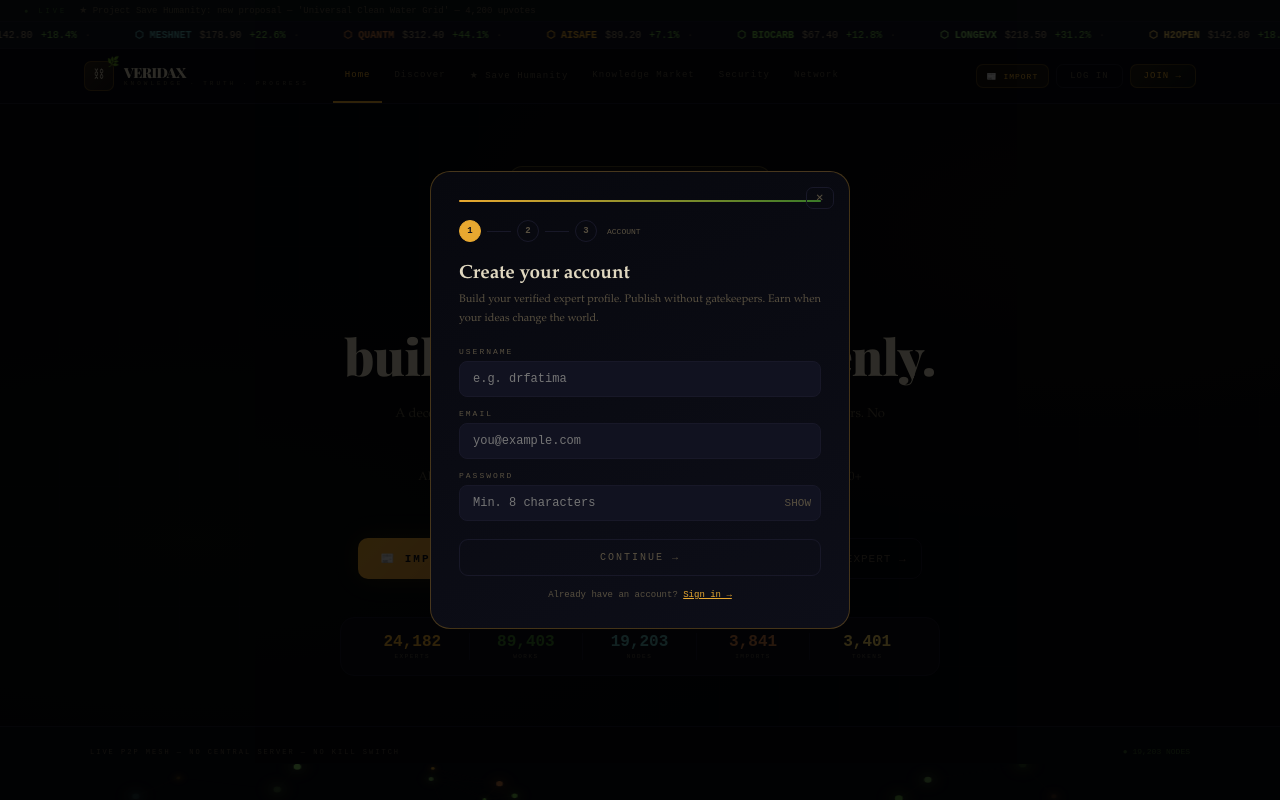
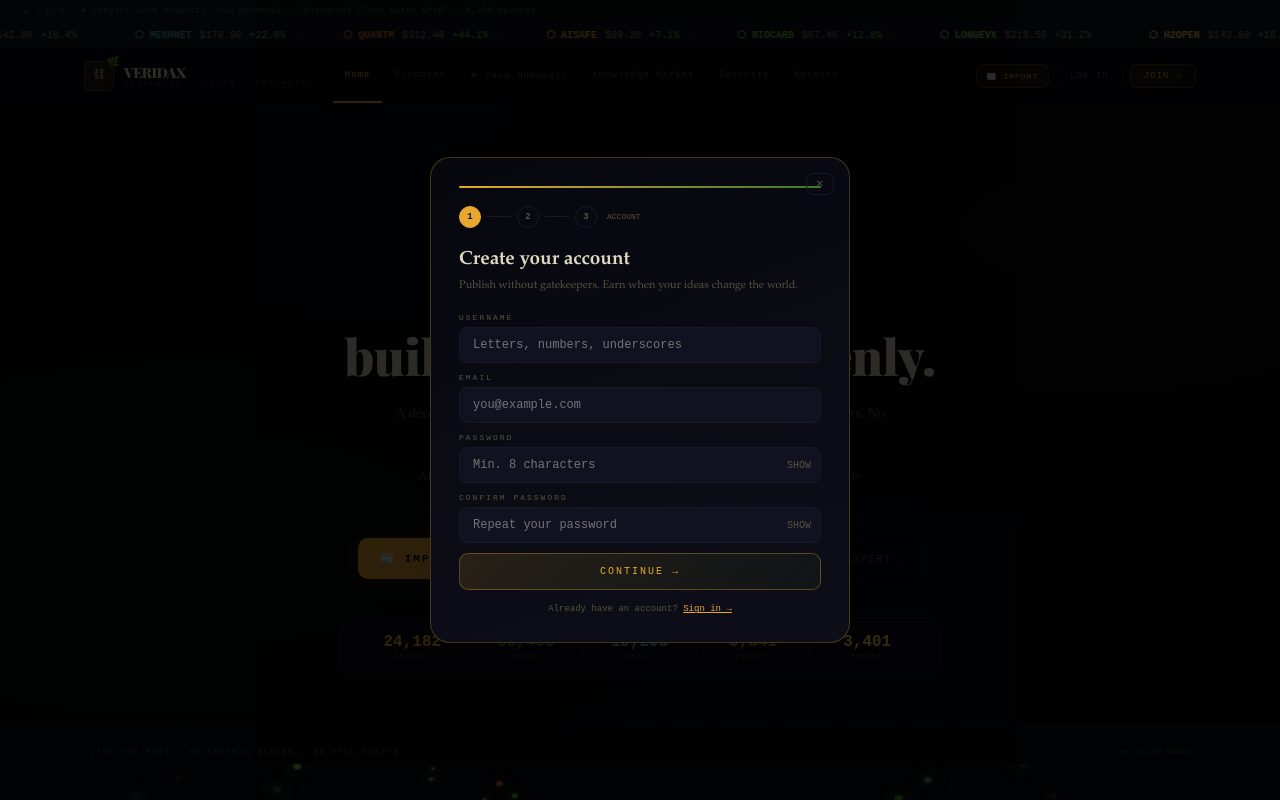
Before and after one commit to JwettWuKong/veridax, a React (Vite) app: page / in a window 1280 px wide. Both pictures are taken after a click on the button "JOIN AS EXPERT →". Shown: the top 800 px of the page. Built offline with nearby package versions, Linux system fonts and the light colour scheme; a web font is replaced by a local one.

Commit message:
Full auth UX overhaul: confirm password, inline validation, password strength, Enter to submit, Escape/click-outside to close, duplicate email check

```diff
--- a/src/App.jsx
+++ b/src/App.jsx
@@ -292,22 +292,65 @@ function DonateSection() {
   );
 }
 
-function JoinModal({ onClose, onJoin, onSwitchToLogin }) {
+function JoinModal({ onClose, onJoin, onSwitchToLogin, accounts }) {
   const [step, setStep] = useState(1);
   const [username, setUsername] = useState("");
   const [email, setEmail] = useState("");
   const [password, setPassword] = useState("");
+  const [confirmPw, setConfirmPw] = useState("");
   const [showPw, setShowPw] = useState(false);
+  const [showConfirm, setShowConfirm] = useState(false);
   const [field, setField] = useState("");
+  const [errors, setErrors] = useState({});
 
-  const step1Ready = username.trim() && email.includes("@") && password.length >= 8;
-  const step2Ready = field.trim().length > 0;
+  useEffect(() => {
+    const onKey = e => { if (e.key === "Escape") onClose(); };
+    window.addEventListener("keydown", onKey);
+    return () => window.removeEventListener("keydown", onKey);
+  }, []);
 
-  const inputStyle = (val) => ({
-    width:"100%", background:C.wood, border:`1px solid ${val ? C.amber+"33" : C.shadow}`,
+  const inputStyle = (valid, hasError) => ({
+    width:"100%", background:C.wood,
+    border:`1px solid ${hasError ? C.bloom+"88" : valid ? C.sprout+"44" : C.shadow}`,
     borderRadius:8, padding:"10px 13px", color:C.parch, fontSize:12, fontFamily:"monospace",
     outline:"none", boxSizing:"border-box", transition:"border-color .2s",
   });
+
+  const FieldError = ({ msg }) => msg ? (
+    <div style={{fontSize:9,fontFamily:"monospace",color:C.bloom,marginTop:4,marginBottom:8}}>✕ {msg}</div>
+  ) : <div style={{marginBottom:10}}/>;
+
+  const pwStrength = password.length === 0 ? 0 : password.length < 8 ? 1 : password.length < 12 ? 2 : 3;
+  const pwColors = ["transparent", C.bloom, C.amber, C.sprout];
+  const pwLabels = ["", "Weak", "Good", "Strong"];
+
+  const validateStep1 = () => {
+    const e = {};
+    if (!username.trim()) e.username = "Username is required.";
+    else if (!/^[a-zA-Z0-9_]+$/.test(username.trim())) e.username = "Letters, numbers, and underscores only.";
+    if (!email.trim()) e.email = "Email is required.";
+    else if (!/^[^\s@]+@[^\s@]+\.[^\s@]+$/.test(email)) e.email = "Enter a valid email address.";
+    else if (accounts.some(a => a.email === email.trim())) e.email = "An account with this email already exists.";
+    if (password.length < 8) e.password = "Password must be at least 8 characters.";
+    if (!confirmPw) e.confirmPw = "Please confirm your password.";
+    else if (password !== confirmPw) e.confirmPw = "Passwords do not match.";
+    return e;
+  };
+
+  const handleStep1 = () => {
+    const e = validateStep1();
+    if (Object.keys(e).length) { setErrors(e); return; }
+    setErrors({});
+    setStep(2);
+  };
+
+  const handleStep2 = () => {
+    if (!field.trim()) { setErrors({ field: "Please select or enter your field." }); return; }
+    setErrors({});
+    const profile = { username: username.trim(), email: email.trim(), password, field: field.trim(), joined: new Date().toLocaleDateString("en-US",{month:"short",year:"numeric"}) };
+    onJoin(profile);
+    setStep(3);
+  };
 
   const Steps = () => (
     <div style={{display:"flex",alignItems:"center",gap:6,marginBottom:20}}>
@@ -315,7 +358,7 @@ function JoinModal({ onClose, onJoin, onSwitchToLogin }) {
         <div key={n} style={{display:"flex",alignItems:"center",gap:6}}>
           <div style={{width:22,height:22,borderRadius:"50%",display:"flex",alignItems:"center",justifyContent:"center",fontSize:9,fontFamily:"monospace",fontWeight:700,
             background: step>n ? C.sprout : step===n ? C.amber : "transparent",
-            border: `1px solid ${step>n ? C.sprout : step===n ? C.amber : C.shadow}`,
+            border:`1px solid ${step>n ? C.sprout : step===n ? C.amber : C.shadow}`,
             color: step>=n ? C.bark : C.dust,
           }}>{step>n?"✓":n}</div>
           {n<3 && <div style={{width:24,height:1,background:step>n?C.sprout:C.shadow}}/>}
@@ -328,8 +371,8 @@ function JoinModal({ onClose, onJoin, onSwitchToLogin }) {
   );
 
   return (
-    <div style={{position:"fixed",inset:0,background:"#000000cc",zIndex:400,display:"flex",alignItems:"center",justifyContent:"center",padding:20}}>
-      <div style={{background:`linear-gradient(160deg,${C.earth},${C.bark})`,border:`1px solid ${C.amber}44`,borderRadius:20,padding:28,maxWidth:420,width:"100%",position:"relative",maxHeight:"90vh",overflowY:"auto"}}>
+    <div onClick={onClose} style={{position:"fixed",inset:0,background:"#000000cc",zIndex:400,display:"flex",alignItems:"center",justifyContent:"center",padding:20}}>
+      <div onClick={e => e.stopPropagation()} style={{background:`linear-gradient(160deg,${C.earth},${C.bark})`,border:`1px solid ${C.amber}44`,borderRadius:20,padding:28,maxWidth:420,width:"100%",position:"relative",maxHeight:"90vh",overflowY:"auto"}}>
         <div style={{height:2,background:`linear-gradient(90deg,${C.amber},${C.vine})`,borderRadius:2,marginBottom:18}}/>
         <button onClick={onClose} style={{position:"absolute",top:15,right:15,background:"transparent",border:`1px solid ${C.shadow}`,color:C.dust,borderRadius:7,padding:"4px 9px",cursor:"pointer",fontFamily:"monospace",fontSize:10,zIndex:1}}>✕</button>
 
@@ -338,28 +381,53 @@ function JoinModal({ onClose, onJoin, onSwitchToLogin }) {
         {step === 1 && (
           <>
             <h2 style={{fontFamily:"'Palatino Linotype',serif",fontSize:19,color:C.parch,marginBottom:6}}>Create your account</h2>
-            <p style={{color:C.dust,fontSize:11,lineHeight:1.7,marginBottom:18}}>Build your verified expert profile. Publish without gatekeepers. Earn when your ideas change the world.</p>
+            <p style={{color:C.dust,fontSize:11,lineHeight:1.7,marginBottom:18}}>Publish without gatekeepers. Earn when your ideas change the world.</p>
 
             <label style={{display:"block",fontSize:8,fontFamily:"monospace",color:C.dust,letterSpacing:2,marginBottom:5}}>USERNAME</label>
-            <input value={username} onChange={e => setUsername(e.target.value)} placeholder="e.g. drfatima"
-              style={{...inputStyle(username), marginBottom:12}}/>
+            <input value={username} onChange={e => { setUsername(e.target.value); setErrors(v=>({...v,username:""})); }}
+              placeholder="Letters, numbers, underscores"
+              style={{...inputStyle(username.trim(), errors.username)}}/>
+            <FieldError msg={errors.username}/>
 
             <label style={{display:"block",fontSize:8,fontFamily:"monospace",color:C.dust,letterSpacing:2,marginBottom:5}}>EMAIL</label>
-            <input type="email" value={email} onChange={e => setEmail(e.target.value)} placeholder="you@example.com"
-              style={{...inputStyle(email.includes("@")), marginBottom:12}}/>
+            <input type="email" value={email} onChange={e => { setEmail(e.target.value); setErrors(v=>({...v,email:""})); }}
+              placeholder="you@example.com"
+              style={{...inputStyle(email.includes("@") && email.includes("."), errors.email)}}/>
+            <FieldError msg={errors.email}/>
 
             <label style={{display:"block",fontSize:8,fontFamily:"monospace",color:C.dust,letterSpacing:2,marginBottom:5}}>PASSWORD</label>
-            <div style={{position:"relative",marginBottom:18}}>
-              <input type={showPw?"text":"password"} value={password} onChange={e => setPassword(e.target.value)} placeholder="Min. 8 characters"
-                style={{...inputStyle(password.length>=8), paddingRight:44}}/>
-              <button onClick={() => setShowPw(s=>!s)}
-                style={{position:"absolute",right:10,top:"50%",transform:"translateY(-50%)",background:"transparent",border:"none",color:C.dust,cursor:"pointer",fontSize:11,fontFamily:"monospace"}}>
+            <div style={{position:"relative"}}>
+              <input type={showPw?"text":"password"} value={password}
+                onChange={e => { setPassword(e.target.value); setErrors(v=>({...v,password:""})); }}
+                placeholder="Min. 8 characters"
+                style={{...inputStyle(password.length>=8, errors.password), paddingRight:50}}/>
+              <button onClick={() => setShowPw(s=>!s)} style={{position:"absolute",right:10,top:"50%",transform:"translateY(-50%)",background:"transparent",border:"none",color:C.dust,cursor:"pointer",fontSize:10,fontFamily:"monospace"}}>
                 {showPw?"HIDE":"SHOW"}
               </button>
             </div>
+            {password.length > 0 && (
+              <div style={{display:"flex",gap:3,marginTop:6,marginBottom:4}}>
+                {[1,2,3].map(i => <div key={i} style={{flex:1,height:3,borderRadius:2,background:i<=pwStrength?pwColors[pwStrength]:`${C.shadow}`}}/>)}
+                <span style={{fontSize:8,fontFamily:"monospace",color:pwColors[pwStrength],marginLeft:6,minWidth:40}}>{pwLabels[pwStrength]}</span>
+              </div>
+            )}
+            <FieldError msg={errors.password}/>
 
-            <button onClick={() => step1Ready && setStep(2)} disabled={!step1Ready}
-              style={{width:"100%",background:step1Ready?`linear-gradient(135deg,${C.amber}22,${C.vine}12)`:"transparent",border:`1px solid ${step1Ready?C.amber+"55":C.shadow}`,color:step1Ready?C.amber:C.dust,borderRadius:9,padding:"12px",fontFamily:"monospace",fontSize:10,cursor:step1Ready?"pointer":"not-allowed",letterSpacing:2,transition:"all .2s",marginBottom:14}}>
+            <label style={{display:"block",fontSize:8,fontFamily:"monospace",color:C.dust,letterSpacing:2,marginBottom:5}}>CONFIRM PASSWORD</label>
+            <div style={{position:"relative"}}>
+              <input type={showConfirm?"text":"password"} value={confirmPw}
+                onChange={e => { setConfirmPw(e.target.value); setErrors(v=>({...v,confirmPw:""})); }}
+                onKeyDown={e => { if(e.key==="Enter") handleStep1(); }}
+                placeholder="Repeat your password"
+                style={{...inputStyle(confirmPw && confirmPw===password, errors.confirmPw), paddingRight:50}}/>
+              <button onClick={() => setShowConfirm(s=>!s)} style={{position:"absolute",right:10,top:"50%",transform:"translateY(-50%)",background:"transparent",border:"none",color:C.dust,cursor:"pointer",fontSize:10,fontFamily:"monospace"}}>
+                {showConfirm?"HIDE":"SHOW"}
+              </button>
+            </div>
+            <FieldError msg={errors.confirmPw}/>
+
+            <button onClick={handleStep1}
+              style={{width:"100%",background:`linear-gradient(135deg,${C.amber}22,${C.vine}12)`,border:`1px solid ${C.amber}55`,color:C.amber,borderRadius:9,padding:"12px",fontFamily:"monospace",fontSize:10,cursor:"pointer",letterSpacing:2,transition:"all .2s",marginBottom:14}}>
               CONTINUE →
             </button>
             <div style={{textAlign:"center",fontSize:9,fontFamily:"monospace",color:C.dust}}>
@@ -375,31 +443,26 @@ function JoinModal({ onClose, onJoin, onSwitchToLogin }) {
             <p style={{color:C.dust,fontSize:11,lineHeight:1.7,marginBottom:18}}>This shapes how your profile is shown and which discoveries you're invited to validate.</p>
 
             <label style={{display:"block",fontSize:8,fontFamily:"monospace",color:C.dust,letterSpacing:2,marginBottom:5}}>YOUR FIELD</label>
-            <input value={field} onChange={e => setField(e.target.value)} placeholder="e.g. Climate Engineering, Molecular Biology…"
-              style={{...inputStyle(field.trim()), marginBottom:10}}/>
+            <input value={field} onChange={e => { setField(e.target.value); setErrors({}); }}
+              placeholder="e.g. Climate Engineering, Molecular Biology…"
+              style={{...inputStyle(field.trim(), errors.field), marginBottom:8}}/>
+            <FieldError msg={errors.field}/>
 
-            <div style={{display:"flex",gap:5,flexWrap:"wrap",marginBottom:16}}>
-              {["Medicine","Climate Science","AI & Ethics","Physics","Biology","Economics"].map(f => (
-                <button key={f} onClick={() => setField(f)}
+            <div style={{display:"flex",gap:5,flexWrap:"wrap",marginBottom:18}}>
+              {["Medicine","Climate Science","AI & Ethics","Physics","Biology","Economics","Engineering","Law"].map(f => (
+                <button key={f} onClick={() => { setField(f); setErrors({}); }}
                   style={{background:field===f?`${C.amber}18`:C.wood,border:`1px solid ${field===f?C.amber+"55":C.shadow}`,color:field===f?C.amber:C.dust,borderRadius:20,padding:"4px 10px",fontSize:8,fontFamily:"monospace",cursor:"pointer",transition:"all .2s"}}>
                   {f}
                 </button>
               ))}
             </div>
 
-            <div style={{padding:"10px 12px",background:C.vineD,border:`1px solid ${C.vine}20`,borderRadius:8,marginBottom:16,fontSize:9,fontFamily:"monospace",color:C.dust,lineHeight:1.9}}>
-              ✦ Credentials verified via ZK attestation — your identity stays private<br/>
-              ✦ Earn tokens when your discoveries are validated
-            </div>
-
             <div style={{display:"flex",gap:8}}>
-              <button onClick={() => setStep(1)}
-                style={{flex:1,background:"transparent",border:`1px solid ${C.shadow}`,color:C.dust,borderRadius:9,padding:"11px",fontFamily:"monospace",fontSize:10,cursor:"pointer",letterSpacing:1}}>
+              <button onClick={() => setStep(1)} style={{flex:1,background:"transparent",border:`1px solid ${C.shadow}`,color:C.dust,borderRadius:9,padding:"11px",fontFamily:"monospace",fontSize:10,cursor:"pointer",letterSpacing:1}}>
                 ← BACK
               </button>
-              <button onClick={() => { if(step2Ready){ setStep(3); onJoin({ username, email, password, field, joined: new Date().toLocaleDateString("en-US",{month:"short",year:"numeric"}) }); }}} disabled={!step2Ready}
-                style={{flex:2,background:step2Ready?`linear-gradient(135deg,${C.amber}22,${C.vine}12)`:"transparent",border:`1px solid ${step2Ready?C.amber+"55":C.shadow}`,color:step2Ready?C.amber:C.dust,borderRadius:9,padding:"11px",fontFamily:"monospace",fontSize:10,cursor:step2Ready?"pointer":"not-allowed",letterSpacing:2,transition:"all .2s"}}>
-                CREATE PROFILE →
+              <button onClick={handleStep2} style={{flex:2,background:`linear-gradient(135deg,${C.amber}22,${C.vine}12)`,border:`1px solid ${C.amber}55`,color:C.amber,borderRadius:9,padding:"11px",fontFamily:"monospace",fontSize:10,cursor:"pointer",letterSpacing:2,transition:"all .2s"}}>
+                CREATE ACCOUNT →
               </button>
             </div>
           </>
@@ -409,15 +472,14 @@ function JoinModal({ onClose, onJoin, onSwitchToLogin }) {
           <div style={{textAlign:"center",padding:"10px 0 6px"}}>
             <div style={{fontSize:44,marginBottom:14}}>🌱</div>
             <h2 style={{fontFamily:"'Palatino Linotype',serif",fontSize:21,color:C.parch,marginBottom:8}}>Welcome, {username}.</h2>
-            <p style={{color:C.dust,fontSize:12,lineHeight:1.8,marginBottom:6}}>Your expert profile has been created.</p>
+            <p style={{color:C.dust,fontSize:12,lineHeight:1.8,marginBottom:16}}>Your account has been created. You're now part of the network.</p>
             <div style={{background:C.vineD,border:`1px solid ${C.vine}20`,borderRadius:10,padding:"12px 16px",marginBottom:20,fontSize:9,fontFamily:"monospace",color:C.dust,lineHeight:2,textAlign:"left"}}>
-              <div style={{color:C.sprout,marginBottom:4,letterSpacing:1}}>YOUR ACCOUNT</div>
-              <div>⬡ <span style={{color:C.tan}}>Username:</span> {username}</div>
+              <div style={{color:C.tan,marginBottom:4,letterSpacing:1}}>ACCOUNT SUMMARY</div>
+              <div>⬡ <span style={{color:C.tan}}>Username:</span> @{username}</div>
+              <div>⬡ <span style={{color:C.tan}}>Email:</span> {email}</div>
               <div>⬡ <span style={{color:C.tan}}>Field:</span> {field}</div>
-              <div>⬡ <span style={{color:C.tan}}>Status:</span> <span style={{color:C.dust}}>Member</span></div>
             </div>
-            <button onClick={onClose}
-              style={{width:"100%",background:`linear-gradient(135deg,${C.amber}22,${C.vine}12)`,border:`1px solid ${C.amber}55`,color:C.amber,borderRadius:9,padding:"12px",fontFamily:"monospace",fontSize:10,cursor:"pointer",letterSpacing:2}}>
+            <button onClick={onClose} style={{width:"100%",background:`linear-gradient(135deg,${C.amber}22,${C.vine}12)`,border:`1px solid ${C.amber}55`,color:C.amber,borderRadius:9,padding:"12px",fontFamily:"monospace",fontSize:10,cursor:"pointer",letterSpacing:2}}>
               ENTER VERIDAX →
             </button>
           </div>
@@ -503,58 +565,70 @@ function LoginModal({ onClose, onLogin, onSwitchToJoin, accounts }) {
   const [showPw, setShowPw] = useState(false);
   const [loading, setLoading] = useState(false);
   const [error, setError] = useState("");
-  const ready = email.includes("@") && password.length > 0;
 
-  const inputStyle = (val) => ({
-    width:"100%", background:C.wood, border:`1px solid ${val ? C.amber+"33" : C.shadow}`,
+  useEffect(() => {
+    const onKey = e => { if (e.key === "Escape") onClose(); };
+    window.addEventListener("keydown", onKey);
+    return () => window.removeEventListener("keydown", onKey);
+  }, []);
+
+  const inputStyle = (valid) => ({
+    width:"100%", background:C.wood,
+    border:`1px solid ${error ? C.bloom+"55" : valid ? C.sprout+"44" : C.shadow}`,
     borderRadius:8, padding:"10px 13px", color:C.parch, fontSize:12, fontFamily:"monospace",
     outline:"none", boxSizing:"border-box", transition:"border-color .2s",
   });
 
   const handleLogin = async () => {
-    if (!ready) return;
+    if (!email.trim() || !password) { setError("Please enter your email and password."); return; }
     setError("");
     setLoading(true);
     await new Promise(r => setTimeout(r, 700));
     setLoading(false);
-    const match = accounts.find(a => a.email === email && a.password === password);
+    const match = accounts.find(a => a.email === email.trim() && a.password === password);
     if (!match) {
-      setError(accounts.some(a => a.email === email) ? "Incorrect password." : "No account found with that email.");
+      setError(accounts.some(a => a.email === email.trim()) ? "Incorrect password." : "No account found with that email.");
       return;
     }
     onLogin(match);
   };
 
   return (
-    <div style={{position:"fixed",inset:0,background:"#000000cc",zIndex:400,display:"flex",alignItems:"center",justifyContent:"center",padding:20}}>
-      <div style={{background:`linear-gradient(160deg,${C.earth},${C.bark})`,border:`1px solid ${C.amber}44`,borderRadius:20,padding:28,maxWidth:400,width:"100%",position:"relative"}}>
+    <div onClick={onClose} style={{position:"fixed",inset:0,background:"#000000cc",zIndex:400,display:"flex",alignItems:"center",justifyContent:"center",padding:20}}>
+      <div onClick={e => e.stopPropagation()} style={{background:`linear-gradient(160deg,${C.earth},${C.bark})`,border:`1px solid ${C.amber}44`,borderRadius:20,padding:28,maxWidth:400,width:"100%",position:"relative"}}>
         <div style={{height:2,background:`linear-gradient(90deg,${C.amber},${C.vine})`,borderRadius:2,marginBottom:18}}/>
         <button onClick={onClose} style={{position:"absolute",top:15,right:15,background:"transparent",border:`1px solid ${C.shadow}`,color:C.dust,borderRadius:7,padding:"4px 9px",cursor:"pointer",fontFamily:"monospace",fontSize:10,zIndex:1}}>✕</button>
         <h2 style={{fontFamily:"'Palatino Linotype',serif",fontSize:19,color:C.parch,marginBottom:6}}>Welcome back.</h2>
-        <p style={{color:C.dust,fontSize:11,lineHeight:1.7,marginBottom:20}}>Sign in to your VERIDAX expert profile.</p>
+        <p style={{color:C.dust,fontSize:11,lineHeight:1.7,marginBottom:20}}>Sign in to your VERIDAX account.</p>
 
         <label style={{display:"block",fontSize:8,fontFamily:"monospace",color:C.dust,letterSpacing:2,marginBottom:5}}>EMAIL</label>
-        <input type="email" value={email} onChange={e => setEmail(e.target.value)} placeholder="you@example.com"
-          style={{...inputStyle(email.includes("@")), marginBottom:12}}/>
+        <input type="email" value={email}
+          onChange={e => { setEmail(e.target.value); setError(""); }}
+          onKeyDown={e => { if(e.key==="Enter") handleLogin(); }}
+          placeholder="you@example.com"
+          style={{...inputStyle(/^[^\s@]+@[^\s@]+\.[^\s@]+$/.test(email)), marginBottom:14}}/>
 
         <label style={{display:"block",fontSize:8,fontFamily:"monospace",color:C.dust,letterSpacing:2,marginBottom:5}}>PASSWORD</label>
-        <div style={{position:"relative",marginBottom:20}}>
-          <input type={showPw?"text":"password"} value={password} onChange={e => setPassword(e.target.value)} placeholder="Your password"
-            style={{...inputStyle(password.length>=8), paddingRight:50}}/>
-          <button onClick={() => setShowPw(s=>!s)}
-            style={{position:"absolute",right:10,top:"50%",transform:"translateY(-50%)",background:"transparent",border:"none",color:C.dust,cursor:"pointer",fontSize:11,fontFamily:"monospace"}}>
+        <div style={{position:"relative",marginBottom:18}}>
+          <input type={showPw?"text":"password"} value={password}
+            onChange={e => { setPassword(e.target.value); setError(""); }}
+            onKeyDown={e => { if(e.key==="Enter") handleLogin(); }}
+            placeholder="Your password"
+            style={{...inputStyle(password.length>0), paddingRight:50}}/>
+          <button onClick={() => setShowPw(s=>!s)} style={{position:"absolute",right:10,top:"50%",transform:"translateY(-50%)",background:"transparent",border:"none",color:C.dust,cursor:"pointer",fontSize:10,fontFamily:"monospace"}}>
             {showPw?"HIDE":"SHOW"}
           </button>
         </div>
 
         {error && (
-          <div style={{background:`${C.bloom}12`,border:`1px solid ${C.bloom}44`,borderRadius:8,padding:"9px 13px",marginBottom:12,fontSize:10,fontFamily:"monospace",color:C.bloom}}>
+          <div style={{background:`${C.bloom}12`,border:`1px solid ${C.bloom}44`,borderRadius:8,padding:"9px 13px",marginBottom:14,fontSize:10,fontFamily:"monospace",color:C.bloom}}>
             ✕ {error}
           </div>
         )}
-        <button onClick={handleLogin} disabled={!ready || loading}
-          style={{width:"100%",background:ready?`linear-gradient(135deg,${C.amber}22,${C.vine}12)`:"transparent",border:`1px solid ${ready?C.amber+"55":C.shadow}`,color:ready?C.amber:C.dust,borderRadius:9,padding:"12px",fontFamily:"monospace",fontSize:10,cursor:ready?"pointer":"not-allowed",letterSpacing:2,marginBottom:14,transition:"all .2s"}}>
-          {loading?"SIGNING IN…":"SIGN IN →"}
+
+        <button onClick={handleLogin} disabled={loading}
+          style={{width:"100%",background:`linear-gradient(135deg,${C.amber}22,${C.vine}12)`,border:`1px solid ${C.amber}55`,color:C.amber,borderRadius:9,padding:"12px",fontFamily:"monospace",fontSize:10,cursor:"pointer",letterSpacing:2,marginBottom:14,transition:"all .2s"}}>
+          {loading ? "SIGNING IN…" : "SIGN IN →"}
         </button>
         <div style={{textAlign:"center",fontSize:9,fontFamily:"monospace",color:C.dust}}>
           No account?{" "}
@@ -566,9 +640,14 @@ function LoginModal({ onClose, onLogin, onSwitchToJoin, accounts }) {
 }
 
 function ProfileModal({ user, onClose, onLogout }) {
+  useEffect(() => {
+    const onKey = e => { if (e.key === "Escape") onClose(); };
+    window.addEventListener("keydown", onKey);
+    return () => window.removeEventListener("keydown", onKey);
+  }, []);
   return (
-    <div style={{position:"fixed",inset:0,background:"#000000cc",zIndex:400,display:"flex",alignItems:"center",justifyContent:"center",padding:20}}>
-      <div style={{background:`linear-gradient(160deg,${C.earth},${C.bark})`,border:`1px solid ${C.amber}44`,borderRadius:20,padding:28,maxWidth:400,width:"100%",position:"relative"}}>
+    <div onClick={onClose} style={{position:"fixed",inset:0,background:"#000000cc",zIndex:400,display:"flex",alignItems:"center",justifyContent:"center",padding:20}}>
+      <div onClick={e => e.stopPropagation()} style={{background:`linear-gradient(160deg,${C.earth},${C.bark})`,border:`1px solid ${C.amber}44`,borderRadius:20,padding:28,maxWidth:400,width:"100%",position:"relative"}}>
         <div style={{height:2,background:`linear-gradient(90deg,${C.amber},${C.vine})`,borderRadius:2,marginBottom:20}}/>
         <button onClick={onClose} style={{position:"absolute",top:15,right:15,background:"transparent",border:`1px solid ${C.shadow}`,color:C.dust,borderRadius:7,padding:"4px 9px",cursor:"pointer",fontFamily:"monospace",fontSize:10}}>✕</button>
         <div style={{display:"flex",alignItems:"center",gap:14,marginBottom:20}}>
@@ -1012,7 +1091,7 @@ export default function Veridax() {
         </div>
       </footer>
 
-      {showJoin && <JoinModal onClose={() => setShowJoin(false)} onJoin={v => { setAccounts(prev => [...prev, v]); setUser(v); setShowJoin(false); }} onSwitchToLogin={() => setShowLogin(true)}/>}
+      {showJoin && <JoinModal accounts={accounts} onClose={() => setShowJoin(false)} onJoin={v => { setAccounts(prev => [...prev, v]); setUser(v); setShowJoin(false); }} onSwitchToLogin={() => setShowLogin(true)}/>}
       {showLogin && <LoginModal accounts={accounts} onClose={() => setShowLogin(false)} onLogin={v => { setUser(v); setShowLogin(false); }} onSwitchToJoin={() => setShowJoin(true)}/>}
       {showProfile && user && <ProfileModal user={user} onClose={() => setShowProfile(false)} onLogout={() => setUser(null)}/>}
       {showSub && <SubModal onClose={() => setShowSub(false)}/>}
```
